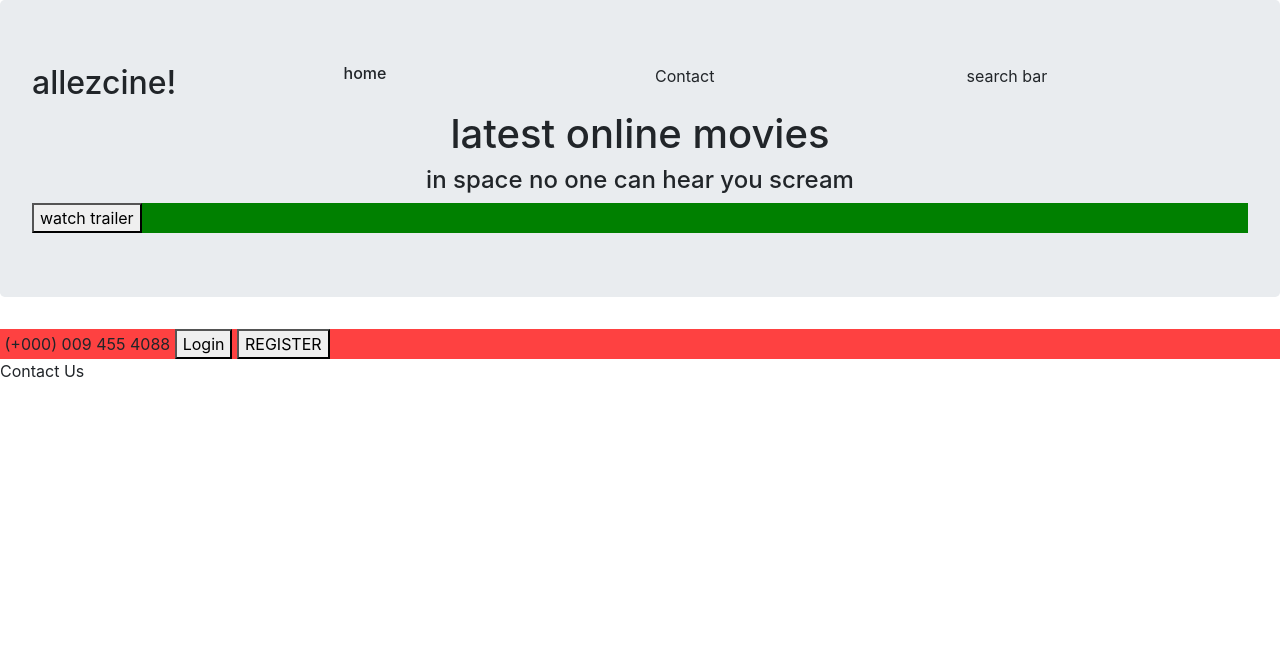
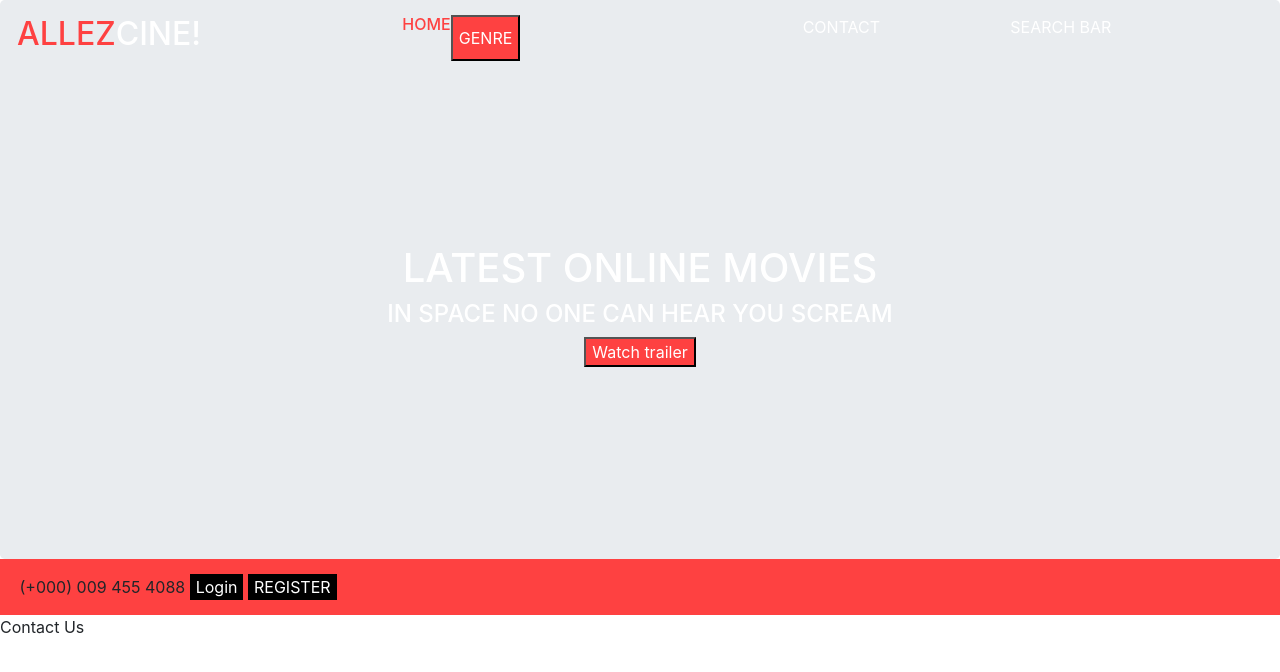
Before and after one commit to ValerianJaeken/frontend-AllezCine, a plain HTML site: page html/index.html in a window 1280 px wide. Drawn offline with nearby package versions, Linux system fonts and the light colour scheme.

Commit message:
update
update

```diff
--- a/css/style.css
+++ b/css/style.css
@@ -1,9 +1,28 @@
 .red_bg{
 	background-color: #fe4141;
+	padding: 15px;
 }
 
+button{
+	background-color: #fe4141;
+	color: white;
+}
+.black_button{
+    background-color: black;
+	color: white;
+	border: none;
+}
+/*header*/
+#header{
+	padding-top: 15px;
+	padding-bottom: 15%;
+	margin: 0;
+	text-transform: uppercase;
+	color: white;
+}
 #header_title{
 text-align:center;
+margin-top: 15%;
 }
 
 #header_subtitle{
@@ -11,13 +30,13 @@ text-align:center;
 }
 
 .button_center{
-	display: block;
-	margin-left: auto;
-	margin-right: auto;
-	background: green;
-
+	text-align: center;
+}
+.red{
+	color: #fe4141;
 }
 
+/*contact us*/
 .grid-container{
 	display: grid;
 	margin: 30px;
@@ -36,3 +55,14 @@ grid-row:3;
 grid-row: 4;
 width: 25%;
 }
+
+.modal {
+    display: none; /* Hidden by default */
+    z-index: 1; /* Sit on top */
+    padding-top: 100px; /* Location of the box */
+    left: 0;
+    top: 0;
+    width: 100%; /* Full width */
+    height: 100%; /* Full height */
+    overflow: auto; /* Enable scroll if needed */
+    }
--- a/html/index.html
+++ b/html/index.html
@@ -10,26 +10,28 @@
   </head>
   <body>
   	<!-- header-->
-  	 <div class="jumbotron">
+  	 <div class="jumbotron" id="header">
   	 	<div class="row">
-  	 	    <div class="col-3">
-  	 	        <h2>allezcine!</h2>
+  	 	    <div class="col-4 row">
+              <h2 class="red">allez</h2>
+  	 	        <h2 class="white">cine!</h2>
   	 	    </div>
-            <div class="col-3">
-  	 	         <h6>home</h6>
+            <div class="col-4 row">
+  	 	         <h6 class="red">home</h6>
+               <button type="button">GENRE</button>
   	 	    </div>
 
-  	 	    <div class="col-3">
+  	 	    <div class="col-2">
   	 	    	Contact
   	 	    </div>
-  	 	    <div class="col-3">
+  	 	    <div class="col-2">
   	 	    	search bar
   	 	    </div>
         </div>
         <h1 id="header_title">latest online movies</h1>
         <h4 id="header_subtitle">in space no one can hear you scream</h4>
         <div class="button_center">
-          <button type="button">watch trailer</button>
+          <button type="button">Watch trailer</button>
         </div>
   	 </div>
   	 <div class="red_bg">
@@ -41,23 +43,28 @@
 
   	 	<!-- Contact us form-->
 
-    <div id="contact_us">Contact Us</div>
+    <div class="red-box" id="contact_us">Contact Us</div>
 
 
       <div id="contactForm" class="modal">
+        <div class="modal-content">
       	<form class="grid-container" action="#">
       	<input placeholder="Name" type="text" required/>
       	<input placeholder="Last Name" type="text" required/>
       	<input placeholder="Email" type="text" required/>
       	<input placeholder="Subject" type="text" required/>
       	<textarea placeholder="comment" class="grid-item item1"></textarea>
-      	<input type="button" value="send message" class="grid-item item2">
+      	<input class="send_button" type="button" value="send message" class="grid-item item2">
     	</form>
+        </div>
       </div>
 
 
 
-
+<script
+  src="https://code.jquery.com/jquery-3.3.1.js"
+  integrity="sha256-2Kok7MbOyxpgUVvAk/HJ2jigOSYS2auK4Pfzbm7uH60="
+  crossorigin="anonymous"></script>
     <script type="text/javascript" src="../javascript/main.js"></script>
   </body>
 </html>
--- a/javascript/main.js
+++ b/javascript/main.js
@@ -0,0 +1,16 @@
+$(document).ready(function(){
+
+
+// modal of contact us
+var modal = $("contactForm");
+
+$("#contact_us").click(function(){
+$(".modal").css("display","block")
+})
+
+$(".send_button").click(function(){
+$(".modal").css("display","none")
+})
+
+
+});
```
Also changed, not shown: 1 other file.
